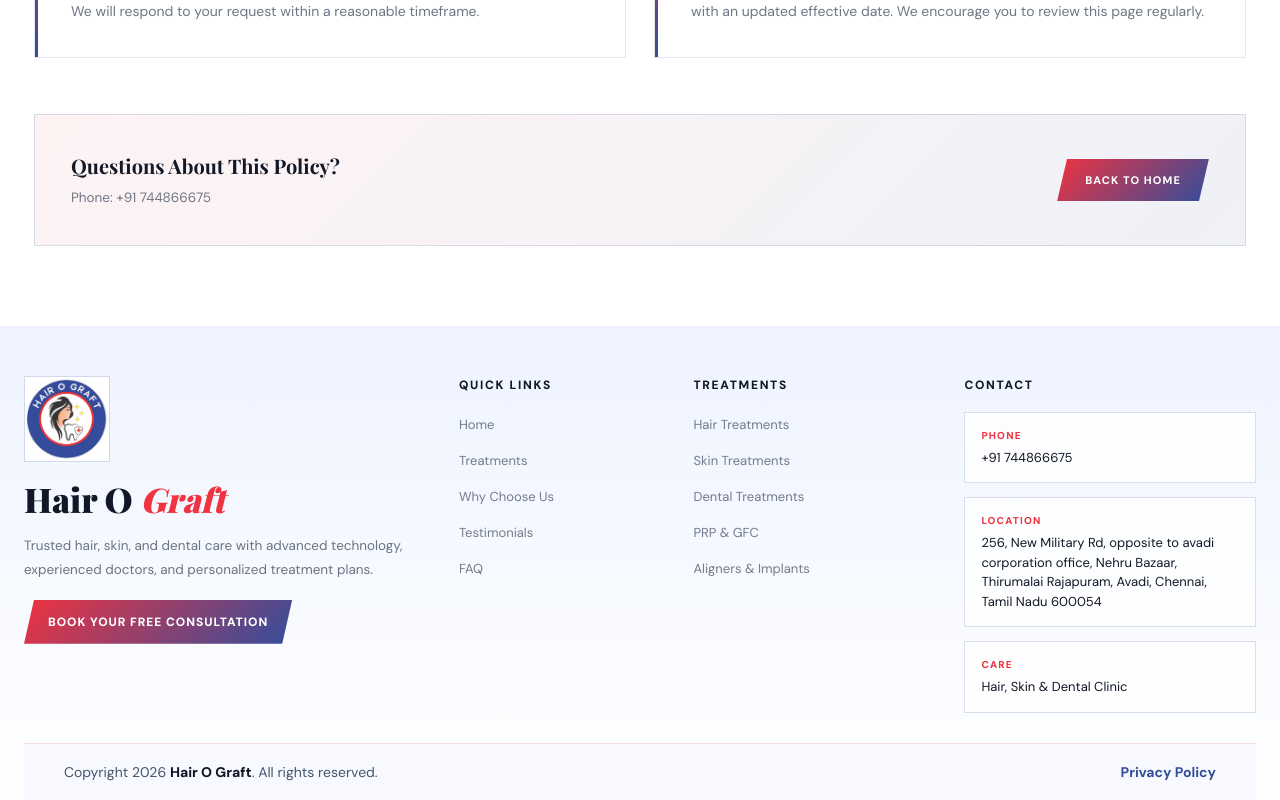
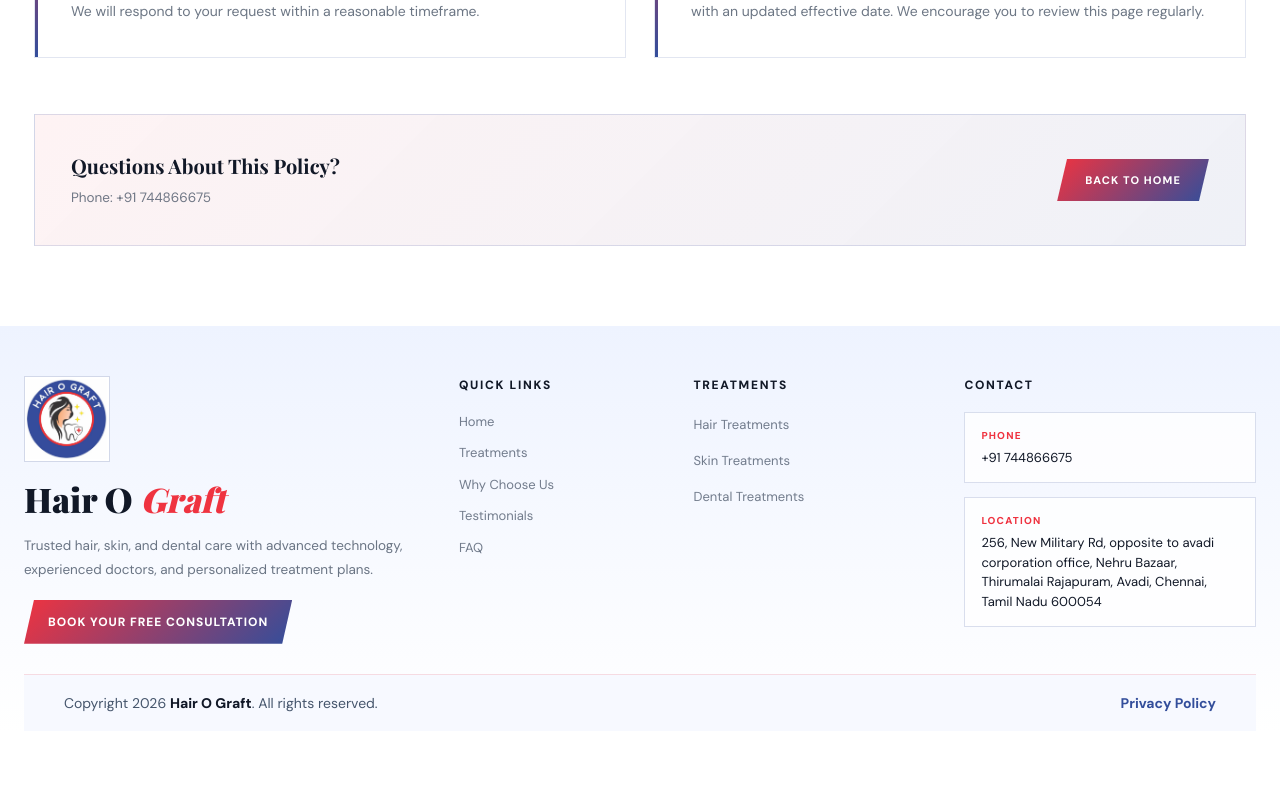
Before and after one commit to Rajeshj14/hair-o-graph, a Next.js app: page /privacy-policy in a window 1280 px wide. Shown: the part 1633-2433 px from the top of the page. After the commit the page ends 2364 px from the top, so only its background shows below. Built offline with nearby package versions, Linux system fonts and the light colour scheme; a web font is replaced by a local one.

Commit message:
vk ayurveda tele crm integrations

```diff
--- a/components/FaqSection.tsx
+++ b/components/FaqSection.tsx
@@ -34,9 +34,9 @@ const faqs = [
     ],
   },
   {
-    q: "Do you offer advanced treatments like PRP, GFC, Aligners, and Implants?",
+    q: "Do you offer advanced treatments like Hair ,Skin and Dental?",
     a: [
-      "Absolutely. We provide advanced and modern treatments including PRP, GFC, hair transplant, laser skin treatments, aligners, dental implants, and more.",
+      "Absolutely. We provide advanced and modern treatments including hair, skin and dental treatments, laser skin treatments, aligners, dental implants, and more.",
     ],
   },
   {
--- a/components/Footer.tsx
+++ b/components/Footer.tsx
@@ -14,8 +14,6 @@ const services = [
   "Hair Treatments",
   "Skin Treatments",
   "Dental Treatments",
-  "PRP & GFC",
-  "Aligners & Implants",
 ];
 
 export default function Footer() {
@@ -98,7 +96,7 @@ export default function Footer() {
           list-style: none;
         }
 
-        .footer-list a,
+        .footer-list p,
         .footer-list span {
           color: rgba(51,65,85,0.68);
           font-size: 13px;
@@ -236,7 +234,7 @@ export default function Footer() {
             <ul className="footer-list">
               {footerLinks.map((link) => (
                 <li key={link}>
-                  <a href="#">{link}</a>
+                  <p>{link}</p>
                 </li>
               ))}
             </ul>
@@ -264,10 +262,6 @@ export default function Footer() {
                 <div className="contact-label">Location</div>
                 <div className="contact-value">256, New Military Rd, opposite to avadi corporation office, Nehru Bazaar, Thirumalai Rajapuram, Avadi, Chennai, Tamil Nadu 600054</div>
               </div>
-              <div className="contact-card">
-                <div className="contact-label">Care</div>
-                <div className="contact-value">Hair, Skin & Dental Clinic</div>
-              </div>
             </div>
           </div>
         </div>
--- a/components/TreatmentShowcase.tsx
+++ b/components/TreatmentShowcase.tsx
@@ -12,7 +12,7 @@ const treatmentCategories = [
       "Advanced solutions to control hair fall, restore growth, and improve scalp health.",
     treatments: [
       ["Advanced Hair Regrowth Therapy", "Stimulates natural hair growth using your own blood plasma."],
-      ["GFC (Growth Factor Concentrate)", "Advanced therapy that boosts hair strength and density."],
+      ["Natural Hair Support Therapy", "Advanced therapy that boosts hair strength and density."],
       [" UV light Therapy", "Permanent solution to restore hair in thinning areas."],
       ["Hair Regrowth Treatments", "Non-surgical treatments to reduce hair fall and improve thickness."],
       ["Dandruff & Scalp Treatment", "Treats scalp infections, itching, and flaking issues."],
```
